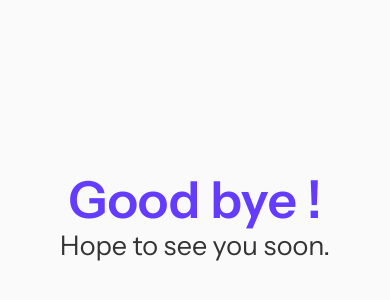
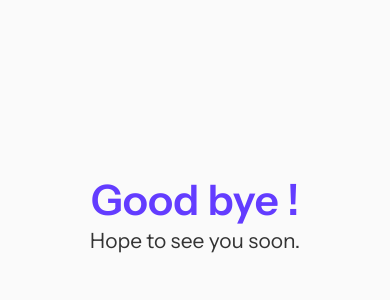
Before and after one commit to Newpoki/devlinks, a Next.js app: page /signout in a window 390 px wide. Shown: the part 206-506 px from the top of the page. Built offline with nearby package versions, Linux system fonts and the light colour scheme; no server answers; the database is empty; sample sign-in values are in the browser's storage.

Commit message:
fix: responsive on signout page

```diff
--- a/app/signout/page.tsx
+++ b/app/signout/page.tsx
@@ -27,11 +27,11 @@ export default async function SignoutPage() {
     const user = await fetchUser(session)
 
     return (
-        <main className="flex h-[100dvh] flex-col items-center justify-center gap-2 md:mx-auto md:gap-8">
-            <h1 className="text-[51px] font-semibold leading-none text-purple-500 duration-150 animate-in md:text-[120px]">
+        <main className="flex h-[100dvh] flex-col items-center justify-center gap-2 text-center md:mx-auto md:gap-8">
+            <h1 className="text-[42px] font-semibold leading-none text-purple-500 duration-150 animate-in md:text-[90px] lg:text-[120px]">
                 Good bye {user?.firstName}!
             </h1>
-            <h2 className="text-[27px] md:text-[69px]">Hope to see you soon.</h2>
+            <h2 className="text-[21px] md:text-[51px] lg:text-[69px]">Hope to see you soon.</h2>
             <Signout />
         </main>
     )
```
